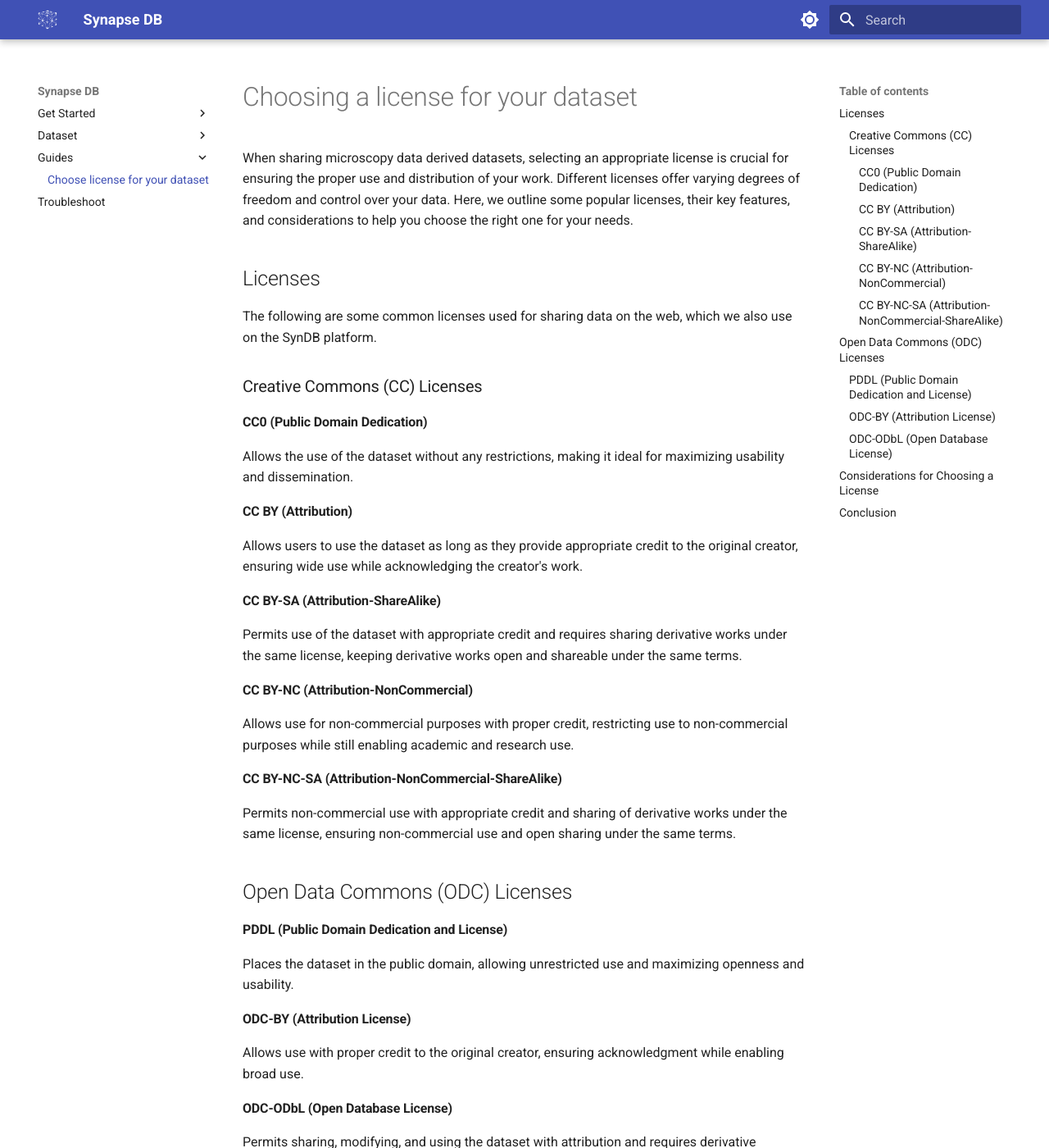
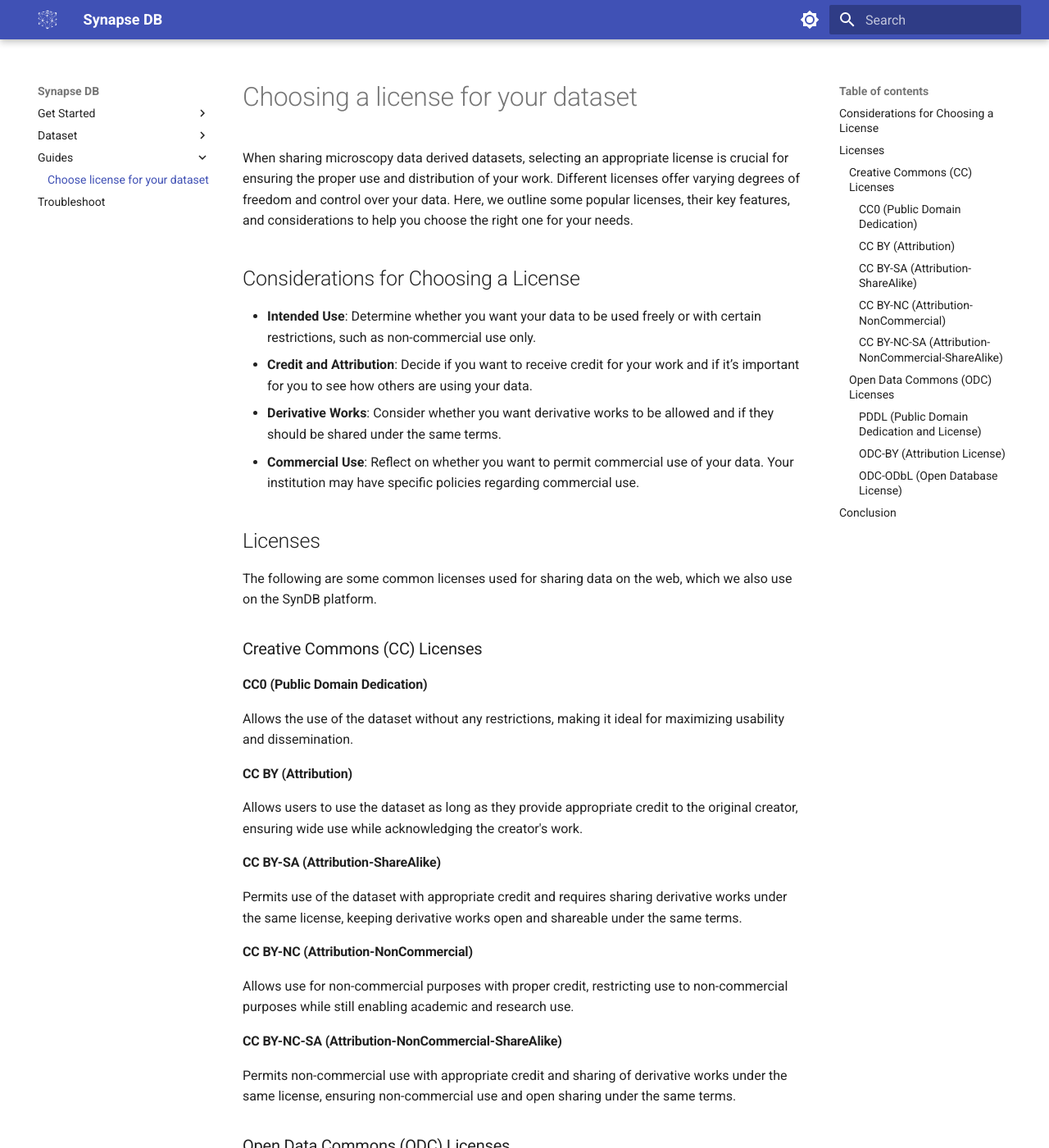
Before and after one commit to memorycircuits/syndb-docs, an MkDocs documentation site: the page built from docs/guides/choose_dataset_license.md, in a window 1280 px wide and 1400 px high. Shown: the whole window at 82% size. Built offline with MkDocs 1.6.1 and Material for MkDocs 9.7.7, drawn with Linux system fonts in a browser that asks for light colours; some of the changed text lies outside the part shown.

Commit message:
docs: Add more detail, add missing text in sentences, and fix text formatting

```diff
--- a/docs/dataset/2-upload.md
+++ b/docs/dataset/2-upload.md
@@ -34,19 +34,21 @@ Once you enter the upload page, you will be prompted to log in to your SynDB acc
 You can upload data using the CLI or the GUI. You could mix the usage of both as well, define the dataset in the GUI and upload using the CLI. We recommend that you only use the GUI for the first time.
 
 #### 1. Assign IDs, and correlate relations
-Each SynDB table unit requires a unique ID assigned before being uploaded to the platform. The GUI does this automatically, but not the CLI. When you have multiple SynDB tables under one dataset it is expected that these have some relations with each other.
+Each SynDB unit requires a unique ID assigned before being uploaded to the platform. The GUI does this automatically, but not the CLI. When you have multiple SynDB tables under one dataset it is expected that these have some relations with each other.
 
 !!! danger "Important"
-    It is disallowed to upload SynDB table data that are unrelated under the same dataset! This will cause undefined behavior.
+    As it may lead to undefined behaviour, it is disallowed to upload SynDB table data that are unrelated under the same dataset!
+
+    Meaning that you cannot upload a table of neurons and a table of synapses under the same dataset unless every SynDB unit are related.
 
 ##### GUI
-The GUI will automatically assign UUIDs to each SynDB table unit. The relations are correlated based on the top-down hierarchy of the tables,
+The GUI will automatically assign UUIDs to each SynDB unit. The relations are correlated based on the top-down hierarchy of the tables, you may find the latest version of the [hierarchy]({{ source.dataset.hierarchy_url }}) in the source on GitHub.
 
 ##### CLI
 TODO
 
 #### 2. Selecting or creating the SynDB dataset metadata
-As mentioned, in the "[overview article](0-overview.md)", every dataset has a metadata defined by the data owner during the upload. You can either select an existing dataset or create a new one.
+As mentioned, in the [overview article](0-overview.md), every dataset has a metadata defined by the data owner during the upload. You can either select an existing dataset or create a new one.
 
 #### 3. Confirm and upload
 Before the upload starts you will be prompted to confirm the dataset and the data you are uploading. Once you confirm, the upload will start. Should be relatively quick.
--- a/docs/guides/choose_dataset_license.md
+++ b/docs/guides/choose_dataset_license.md
@@ -1,6 +1,13 @@
 # Choosing a license for your dataset
 
 When sharing microscopy data derived datasets, selecting an appropriate license is crucial for ensuring the proper use and distribution of your work. Different licenses offer varying degrees of freedom and control over your data. Here, we outline some popular licenses, their key features, and considerations to help you choose the right one for your needs.
+
+## Considerations for Choosing a License
+
+- **Intended Use**: Determine whether you want your data to be used freely or with certain restrictions, such as non-commercial use only.
+- **Credit and Attribution**: Decide if you want to receive credit for your work and if it’s important for you to see how others are using your data.
+- **Derivative Works**: Consider whether you want derivative works to be allowed and if they should be shared under the same terms.
+- **Commercial Use**: Reflect on whether you want to permit commercial use of your data. Your institution may have specific policies regarding commercial use.
 
 ## Licenses
 
@@ -23,7 +30,7 @@ Allows use for non-commercial purposes with proper credit, restricting use to no
 #### CC BY-NC-SA (Attribution-NonCommercial-ShareAlike)
 Permits non-commercial use with appropriate credit and sharing of derivative works under the same license, ensuring non-commercial use and open sharing under the same terms.
 
-## Open Data Commons (ODC) Licenses
+### Open Data Commons (ODC) Licenses
 
 #### PDDL (Public Domain Dedication and License)
 Places the dataset in the public domain, allowing unrestricted use and maximizing openness and usability.
```
Also changed, not shown: other parts of docs/dataset/2-upload.md (+1 -1 lines), other parts of docs/guides/choose_dataset_license.md (+0 -7 lines), docs/get_started/2-install.md (+2 -1 lines), docs/get_started/3-quick_start.md (+4 -2 lines), includes/abbreviations.md (+1 -1 lines), 2 other files.
